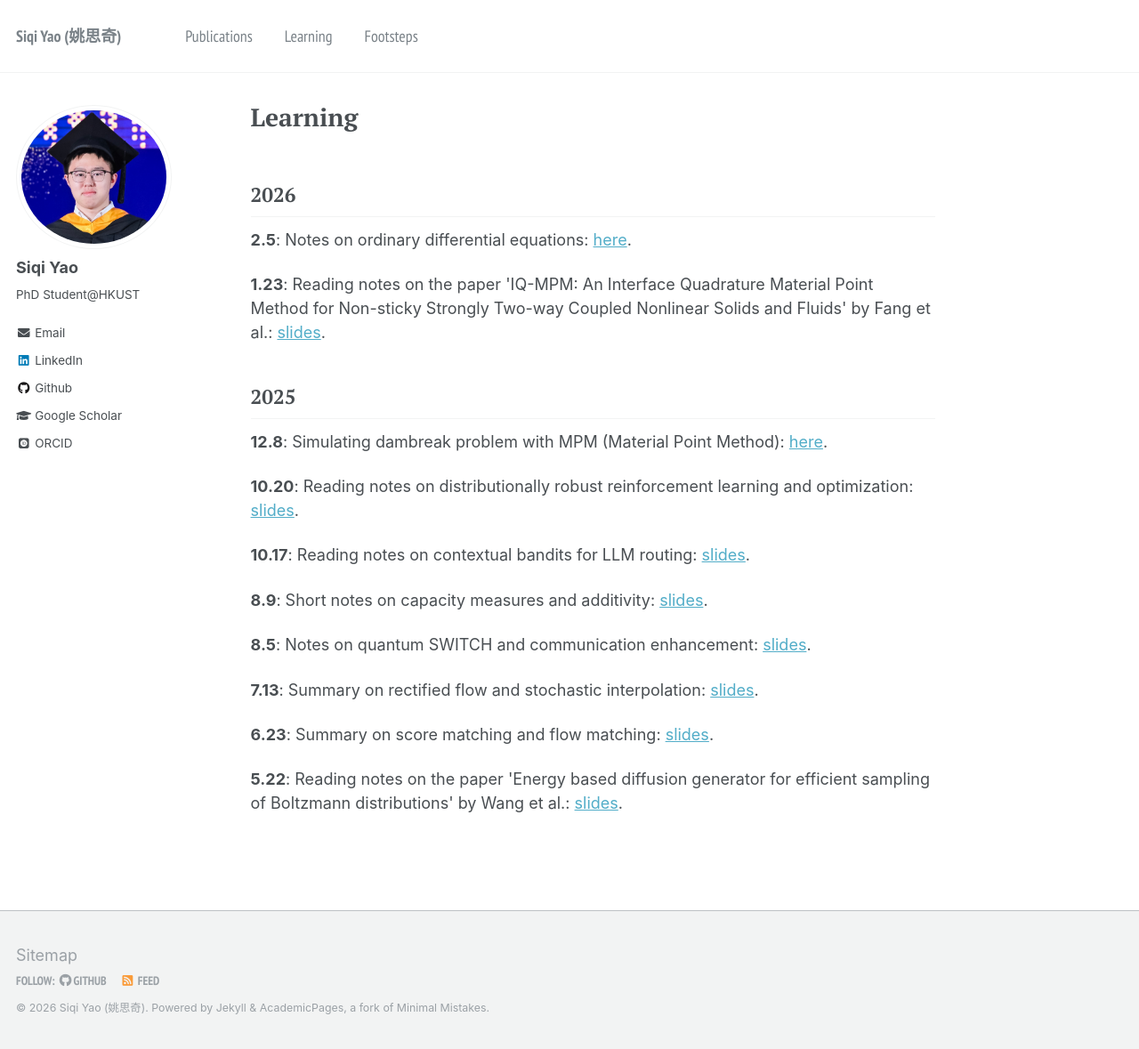
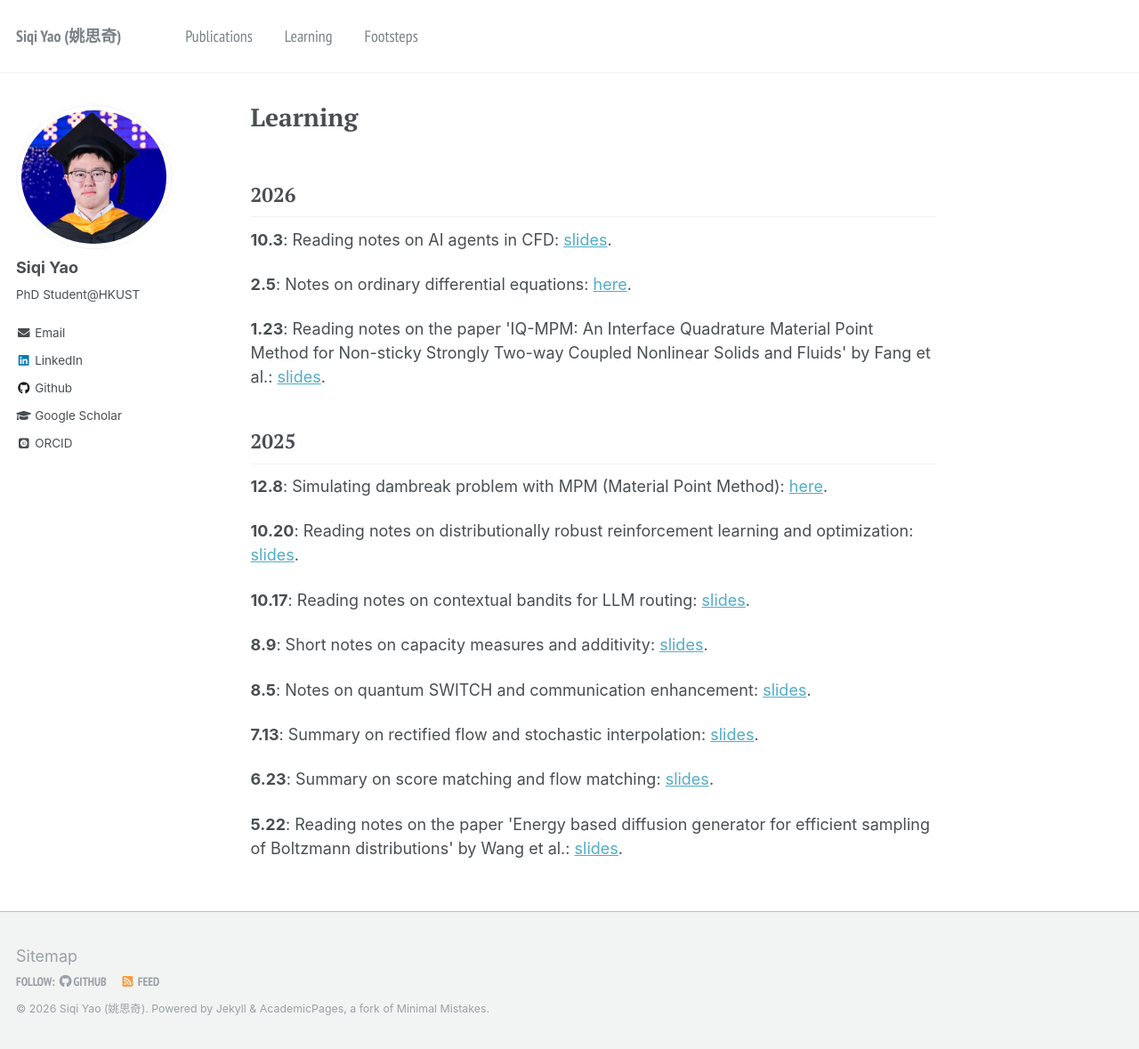
Before and after one commit to YaoSiqi2003/YaoSiqi2003.github.io, a Jekyll site: the page built from _pages/learning.md, in a window 1280 px wide and 1179 px high. Shown: the whole window at 89% size. Built offline with Jekyll 4.4.1, drawn with Linux system fonts in a browser that asks for light colours; some web fonts are replaced.

Commit message:
Update website without large PDF

```diff
--- a/_pages/learning.md
+++ b/_pages/learning.md
@@ -13,6 +13,13 @@ author_profile: true
 
 
 ##  2026
+
+
+
+
+<p><strong>10.3</strong>: Reading notes on AI agents in CFD: <a href="/notes/ai_agents_in_CFD.pdf">slides</a>.</p>
+
+
 
 
 <!--
```
